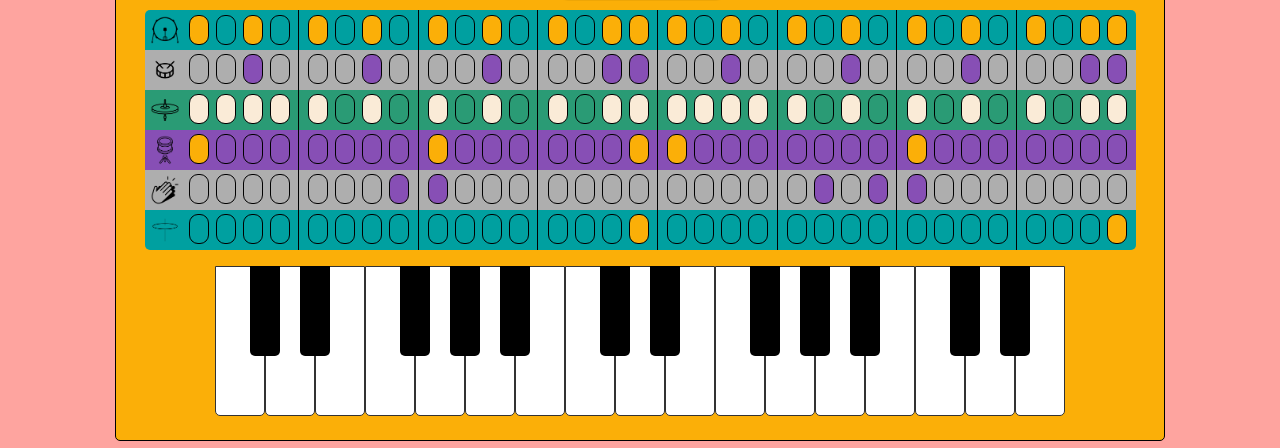
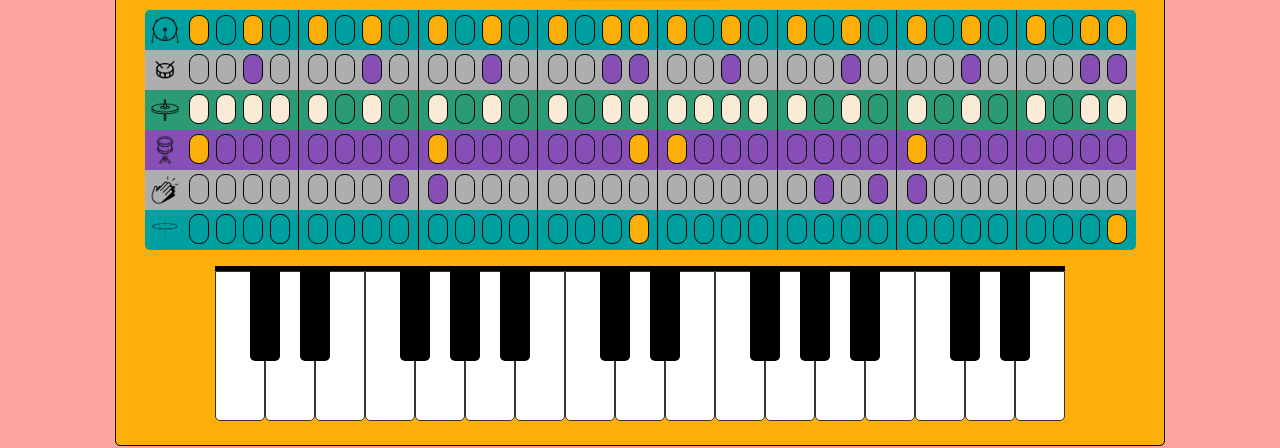
Before and after one commit to Colemartindale/Log-Rhythms, a website built with webpack: page index.html in a window 1280 px wide. Shown: the part 297-745 px from the top of the page. Built offline with nearby package versions, Linux system fonts and the light colour scheme; files whose address does not match are found by name.

Commit message:
Add styling to piano

```diff
--- a/src/styles/piano.scss
+++ b/src/styles/piano.scss
@@ -6,8 +6,8 @@
     display: flex;
     justify-content: center;
     margin-top: 1rem;
-    // margin-bottom: 1rem;
     position: relative;
+    border-top: 5px solid black;
 }
 
 .key {
```
Also changed, not shown: dist/main.css.
